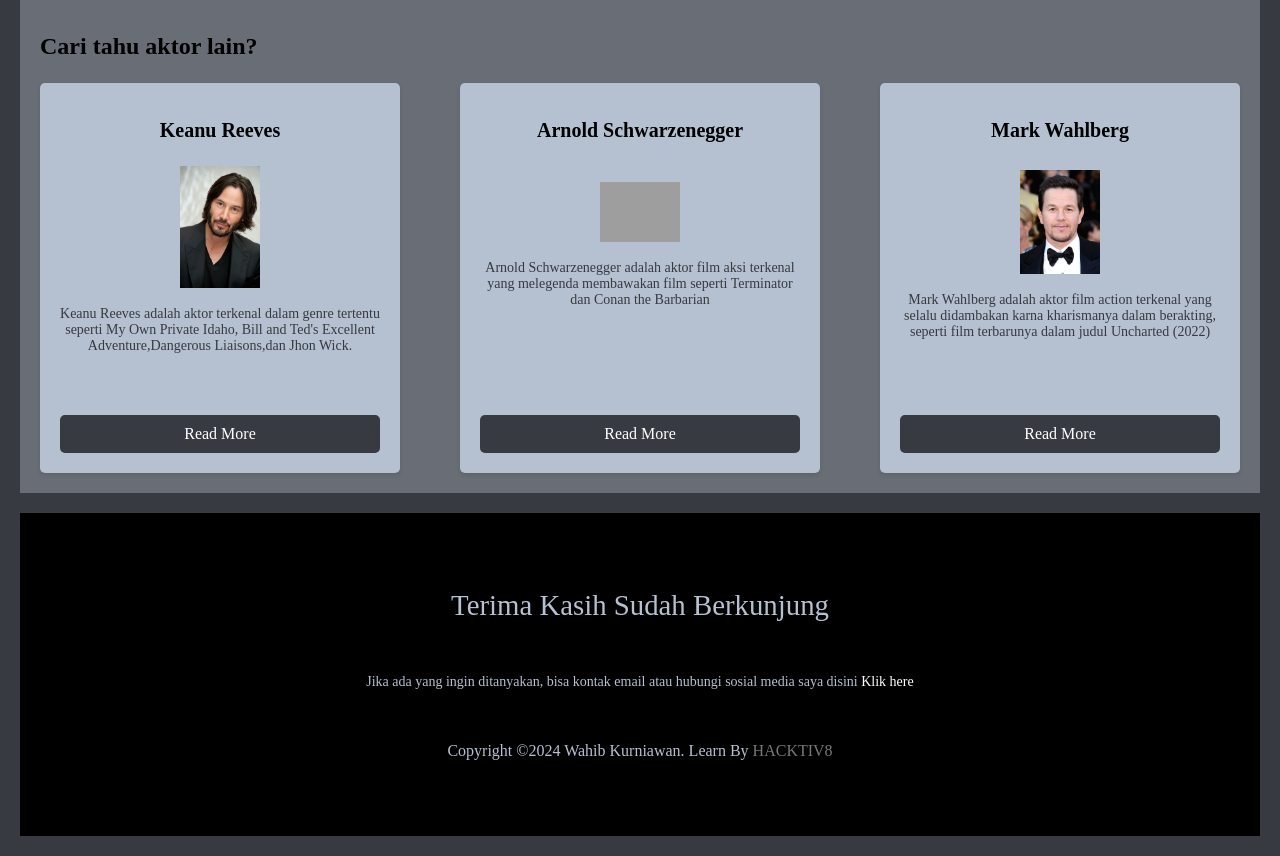
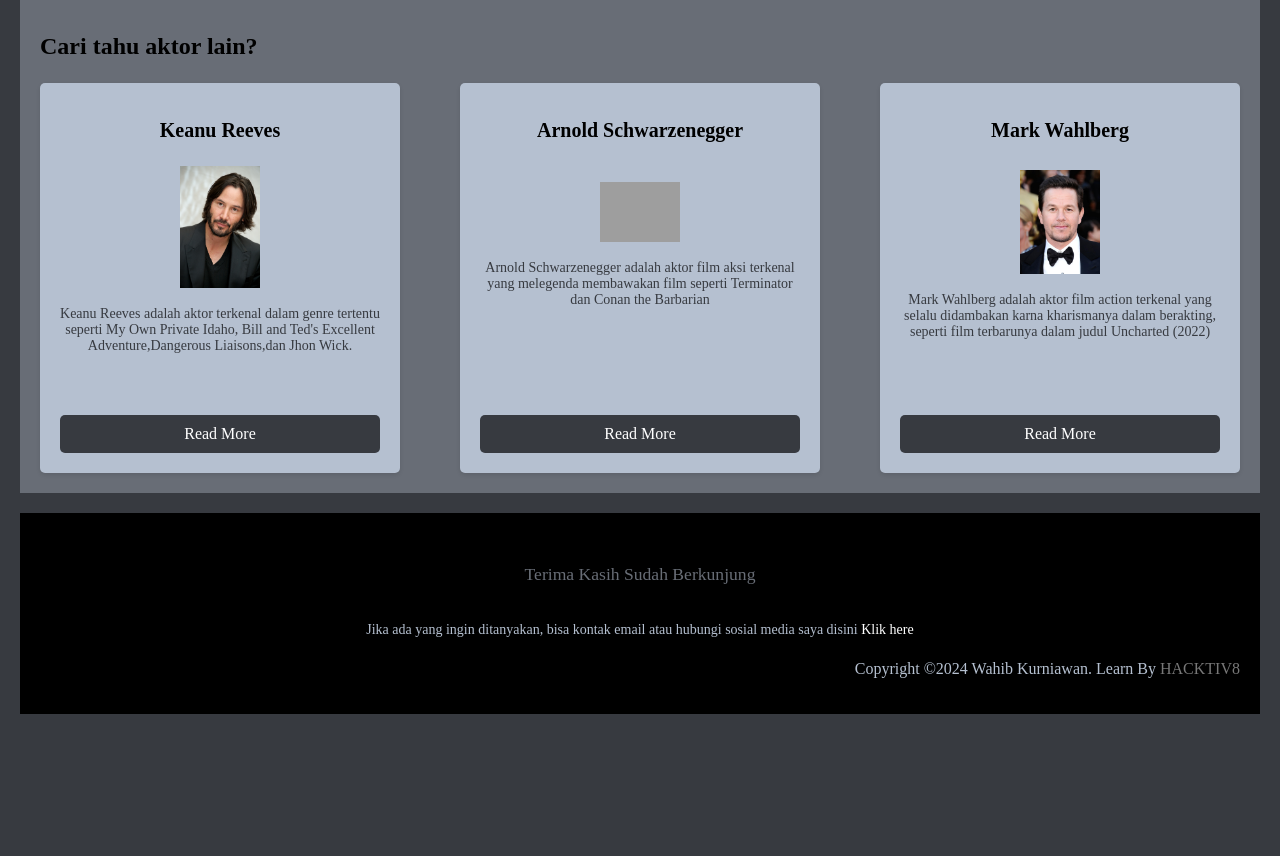
Before and after one commit to wahibkurniawan/tugas-wahib-web-profile, a plain HTML site: page index.html in a window 1280 px wide. Shown: the part 3529-4385 px from the top of the page. After the commit the page ends 4263 px from the top, so only its background shows below. Drawn offline with Linux system fonts and the light colour scheme; grey boxes are pictures that could not be loaded.

Commit message:
memperbaiki footer

```diff
--- a/style.css
+++ b/style.css
@@ -224,18 +224,16 @@ footer{
     height: auto;
     width: 100%;
     color: #B5C0D0;
-    padding: 40px;
+    padding: 20px;
     box-sizing: border-box;
 }
 .footer-content{
-    display: flex;
-    align-items: center;
-    justify-content: center;
-    flex-direction: column;
     text-align: center;
+
 }
 .footer-content h3{
-    font-size: 1.8rem;
+    color: #686D76;
+    font-size: 1.1rem;
     font-weight: 400;
     text-transform: capitalize;
     line-height: 3rem;
@@ -253,8 +251,8 @@ footer{
 .footer-bottom{
     background-color: #000000;
     width: 100%;
-    padding: 20px 0;
-    text-align: center;
+    padding: 20px 0 -90px 0;
+    text-align: end;
 }
 .footer-bottom a{
     font-size: 16px;
@@ -265,6 +263,8 @@ footer{
     text-transform: uppercase;
     opacity: .5;
     font-weight: 300;
+
+
 }
 
 /* hover */
```
